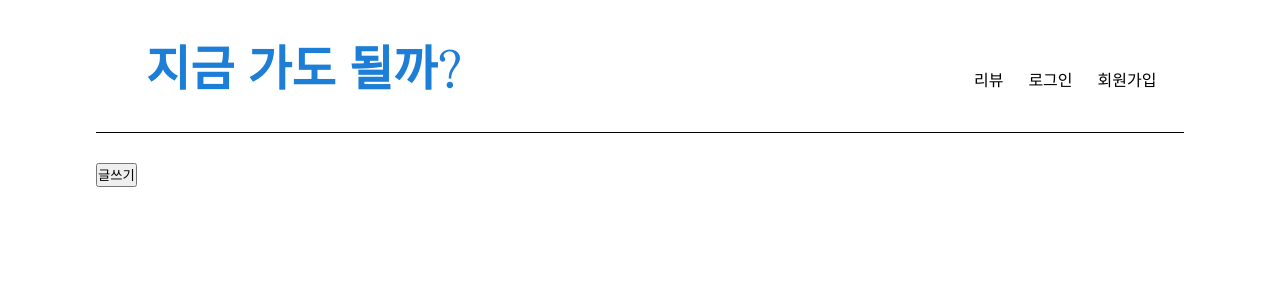
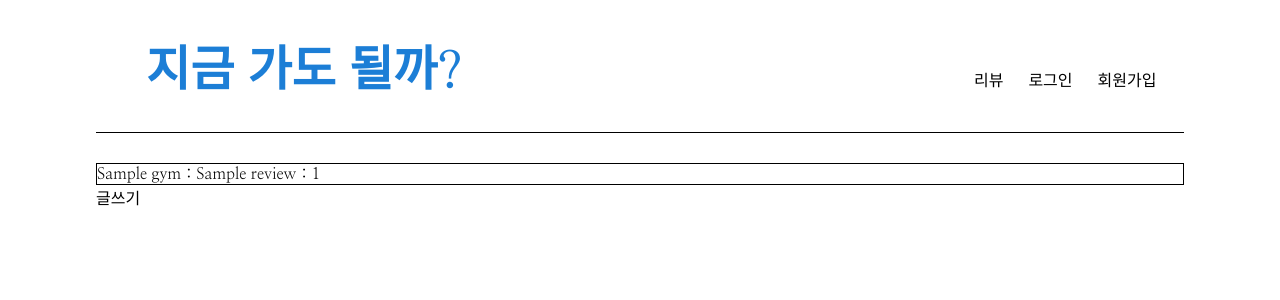
Before and after one commit to blackco66/LetsCountPeople, a Django app: page /pages/review/ in a window 1280 px wide. Shown: the top 300 px of the page. Run offline with Django 3.2, Linux system fonts and the light colour scheme; tables that the repository leaves empty hold one stand-in row (values such as "Sample post"); some libraries are stand-ins or nearby versions.

Commit message:
create review.html 1. 리뷰 작성 2. 리뷰 자세히 보기

```diff
--- a/LetsCountPeople/pages/admin.py
+++ b/LetsCountPeople/pages/admin.py
@@ -1,5 +1,6 @@
 from django.contrib import admin
-from pages.models import Gym, CurrentPeople
+from pages.models import Gym, CurrentPeople, Review
 
 admin.site.register(Gym),
-admin.site.register(CurrentPeople)
+admin.site.register(CurrentPeople),
+admin.site.register(Review),
--- a/LetsCountPeople/pages/models.py
+++ b/LetsCountPeople/pages/models.py
@@ -5,32 +5,44 @@ from django.dispatch import receiver
 
 
 class Gym(models.Model):
-    name = models.CharField(max_length=40)
-    address = models.CharField(max_length=100)
-    latitude = models.FloatField(null=True)
-    longitude = models.FloatField(null=True)
+  name = models.CharField(max_length=40)
+  address = models.CharField(max_length=100)
+  latitude = models.FloatField(null=True)
+  longitude = models.FloatField(null=True)
 
-    def __str__(self):
-        if self.latitude and self.longitude:  # 위도, 경도 값이 모두 있을 때
-            return 'name: %s, address: %s, latitude: %f, longitude: %f' % (self.name, self.address, self.latitude, self.longitude)
-        else:  # 위도, 경도 값이 하나라도 없을 때
-            return 'name: %s, address: %s' % (self.name, self.address)
+  def __str__(self):
+      if self.latitude and self.longitude:  # 위도, 경도 값이 모두 있을 때
+          return '헬스장 이름: %s, 주소: %s, 위도: %f, 경도: %f' % (self.name, self.address, self.latitude, self.longitude)
+      else:  # 위도, 경도 값이 하나라도 없을 때
+          return '헬스장 이름: %s, 주소: %s' % (self.name, self.address)
 
 
 class CurrentPeople(models.Model):
-    gym = models.OneToOneField(Gym, on_delete=models.CASCADE)
-    num_people = models.IntegerField(default=0, null=False, blank=False)
-    updated_at = models.DateTimeField(auto_now=True)  # 생성 혹은 변경시 자동으로 시간 업데이트
+  gym = models.OneToOneField(Gym, on_delete=models.CASCADE)
+  num_people = models.IntegerField(default=0, null=False, blank=False)
+  updated_at = models.DateTimeField(auto_now=True)  # 생성 혹은 변경시 자동으로 시간 업데이트
 
-    def __str__(self):
-        # 'self.gym.name' 가능할까??
-        return 'gym: %s, num_people: %d, last_update: %s' % (self.gym.name, self.num_people, self.updated_at)
+  def __str__(self):
+      # 'self.gym.name' 가능할까?? --> 가능!
+      return '헬스장: %s, 현재 사람 수: %d, 최근 업데이트: %s' % (self.gym.name, self.num_people, self.updated_at)
 
-    @receiver(post_save, sender=Gym)
-    def create_gym_currentpeople(sender, instance, created, **kwargs):
-        if created:
-            CurrentPeople.objects.create(gym=instance)
+  @receiver(post_save, sender=Gym)
+  def create_gym_currentpeople(sender, instance, created, **kwargs):
+      if created:
+          CurrentPeople.objects.create(gym=instance)
 
-    @receiver(post_save, sender=Gym)
-    def save_gym_currentpeople(sender, instance, **kwargs):
-        instance.currentpeople.save()
+  @receiver(post_save, sender=Gym)
+  def save_gym_currentpeople(sender, instance, **kwargs):
+      instance.currentpeople.save()
+
+
+class Review(models.Model):
+  gym = models.ForeignKey(Gym, on_delete=models.CASCADE)
+  title = models.CharField(max_length=40)
+  content = models.TextField()
+  hits = models.IntegerField(default=0)
+  created_at = models.DateTimeField(default=timezone.now)
+  updated_at = models.DateTimeField(null=True)
+
+  def __str__(self):
+    return '헬스장: %s, 제목: %s, 조회수: %d, 작성: %s, 최근 수정: %s' % (self.gym.name, self.title, self.hits, self.created_at, self.updated_at)
--- a/LetsCountPeople/pages/static/pages/style.css
+++ b/LetsCountPeople/pages/static/pages/style.css
@@ -2,6 +2,10 @@
   margin: 0;
   padding: 0;
   font-family: 'Nanum Myeongjo', serif;
+}
+
+input {
+  text-align: center;
 }
 
 a, a:link, a:visited {
@@ -70,7 +74,6 @@ button {
   width: 80%;
   height: 5vh;
   font-size: 1.2rem;
-  text-align: center;
 }
 
 .gym-list {
--- a/LetsCountPeople/pages/templates/pages/review.html
+++ b/LetsCountPeople/pages/templates/pages/review.html
@@ -1,5 +1,12 @@
 {% extends 'base.html' %}
 
 {% block content %}
-<button href="/pages/review/new/">글쓰기</button>
+  <div>
+    {% for review in reviews %}
+      <div style="border: 1px solid black;">
+        {{ review.gym.name }} : <a href="/pages/review/{{ review.id }}/">{{ review.title }}</a> : {{ review.hits }}
+      </div>
+    {% endfor %}
+  </div>
+  <a href="/pages/review/new/">글쓰기</a>
 {% endblock content %}
--- a/LetsCountPeople/pages/urls.py
+++ b/LetsCountPeople/pages/urls.py
@@ -6,4 +6,6 @@ import pages.views
 urlpatterns = [
     path('', pages.views.index, name='index'),
     path('review/', pages.views.review, name='review'),
+    path('review/new/', pages.views.new, name='new'),
+    path('review/<int:id>/', pages.views.show, name='show'),
 ]
--- a/LetsCountPeople/pages/views.py
+++ b/LetsCountPeople/pages/views.py
@@ -1,6 +1,6 @@
 from django.shortcuts import render
 from django.shortcuts import redirect
-from pages.models import Gym
+from pages.models import Gym, CurrentPeople, Review
 
 def index(request):
     gyms = Gym.objects.all()
@@ -8,8 +8,20 @@ def index(request):
 
 
 def review(request):
-  return render(request, 'pages/review.html')
+  reviews = Review.objects.all()
+  return render(request, 'pages/review.html', {'reviews' : reviews})
 
 
 def new(request):
+  if request.method == "POST":
+    gym = Gym.objects.get(id = 1)
+    title = request.POST['review-title']
+    content = request.POST['review-content']
+    Review.objects.create(gym = gym, title = title, content = content)
+    return redirect('/pages/review/')
   return render(request, 'pages/new.html')
+
+
+def show(request, id):
+  review = Review.objects.get(id = id)
+  return render(request, 'pages/show.html', {'review': review})
```
Also changed, not shown: LetsCountPeople/pages/templates/pages/new.html (+15 -0 lines), LetsCountPeople/pages/templates/pages/show.html (added, +7 -0 lines), LetsCountPeople/pages/migrations/0004_review.py (added).
